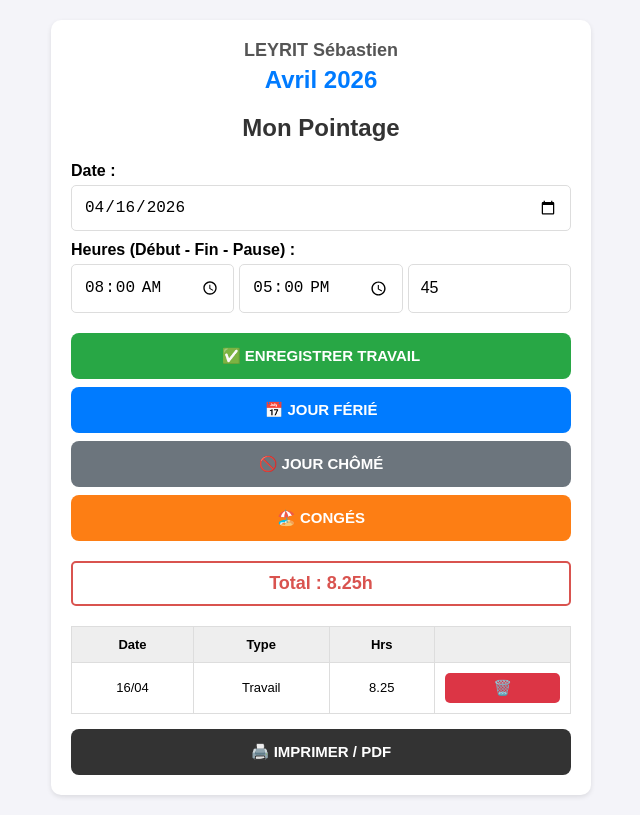
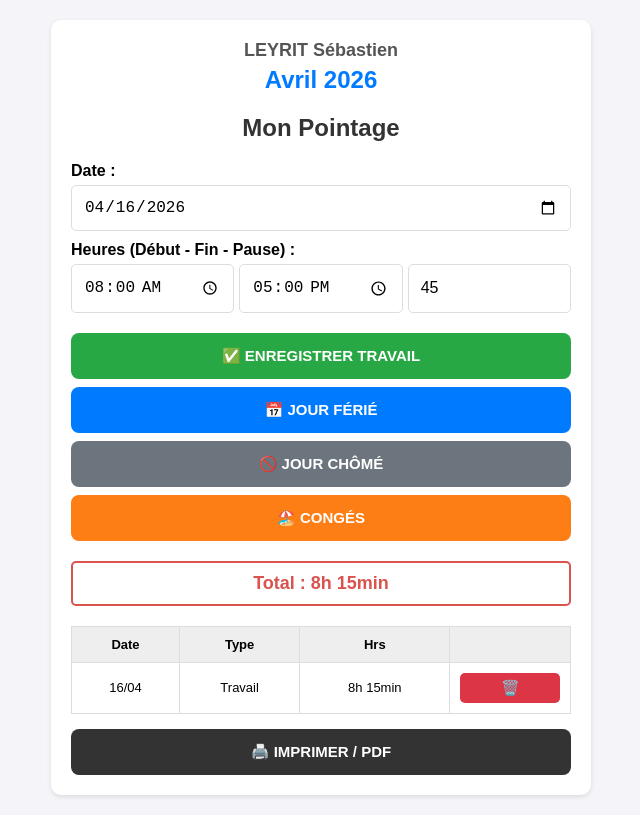
Before and after one commit to sebastienle78/travail, a plain HTML site: page index.html in a window 1280 px wide. Both pictures are taken after a click on the button "✅ ENREGISTRER TRAVAIL". Shown: the whole page, without its empty margins (319-959 px from the left). Drawn offline with Linux system fonts and the light colour scheme.

Commit message:
Update index.html

```diff
--- a/index.html
+++ b/index.html
@@ -1,4 +1,4 @@
-    <!DOCTYPE html>
+<!DOCTYPE html>
 <html lang="fr">
 <head>
     <meta charset="UTF-8">
@@ -61,7 +61,7 @@
         </div>
     </div>
 
-    <div class="total">Total : <span id="totalHours">0.00</span>h</div>
+    <div class="total">Total : <span id="totalHours">0h 00min</span></div>
 
     <table id="table">
         <thead>
@@ -87,6 +87,14 @@
         document.getElementById('displayMonth').innerText = monthName;
     }
 
+    // Convertit les centièmes (ex: 8.5) en format HHh MMmin
+    function formatHours(decimalHours) {
+        if (!decimalHours || decimalHours === 0) return "-";
+        const h = Math.floor(decimalHours);
+        const m = Math.round((decimalHours - h) * 60);
+        return `${h}h ${m < 10 ? '0' + m : m}min`;
+    }
+
     function addEntry(type) {
         const date = document.getElementById('date').value;
         if(!date) return;
@@ -98,7 +106,7 @@
             const startTime = new Date(`2000-01-01T${start}`);
             const endTime = new Date(`2000-01-01T${end}`);
             let diff = (endTime - startTime) / 1000 / 60 - pause;
-            hours = diff > 0 ? (diff / 60).toFixed(2) : 0;
+            hours = diff > 0 ? (diff / 60) : 0;
         }
         entries.push({ date, type, hours: parseFloat(hours) });
         save();
@@ -113,18 +121,23 @@
     function render() {
         const body = document.getElementById('logBody');
         body.innerHTML = '';
-        let total = 0;
+        let totalDecimal = 0;
         entries.forEach((e, index) => {
-            total += e.hours;
+            totalDecimal += e.hours;
             let rowClass = e.type === 'Férié' ? 'row-ferie' : (e.type === 'Chômé' ? 'row-chome' : (e.type === 'Congés' ? 'row-conge' : ''));
+
             body.innerHTML += `<tr class="${rowClass}">
                 <td>${new Date(e.date).toLocaleDateString('fr-FR', {day:'2-digit', month:'2-digit'})}</td>
                 <td>${e.type}</td>
-                <td>${e.hours > 0 ? e.hours : '-'}</td>
+                <td>${formatHours(e.hours)}</td>
                 <td class="no-print"><button class="btn-del" onclick="entries.splice(${index},1);save();">🗑️</button></td>
             </tr>`;
         });
-        document.getElementById('totalHours').innerText = total.toFixed(2);
+
+        // Calcul du total final en Heures et Minutes
+        const totalH = Math.floor(totalDecimal);
+        const totalM = Math.round((totalDecimal - totalH) * 60);
+        document.getElementById('totalHours').innerText = `${totalH}h ${totalM < 10 ? '0' + totalM : totalM}min`;
     }
 
     document.getElementById('date').valueAsDate = new Date();
```
